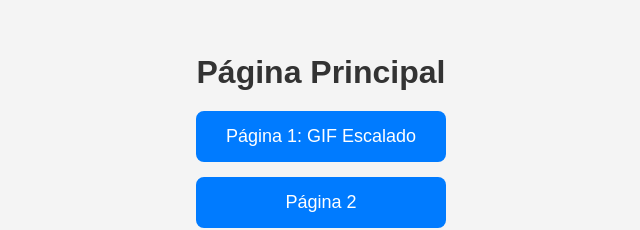
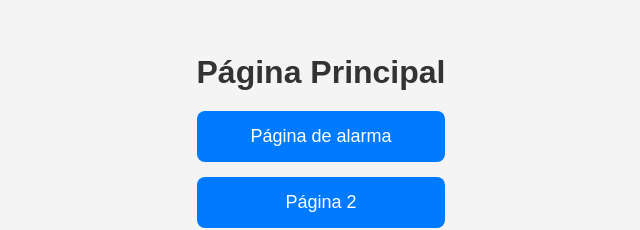
Before and after one commit to erick949/Alarma, a plain HTML site: page index.html in a window 1280 px wide. Shown: the part 193-423 px from the top of the page, without its empty margins (319-959 px from the left). Drawn offline with Linux system fonts and the light colour scheme.

Commit message:
Update index.html
cambiar nombre de boton 1

```diff
--- a/index.html
+++ b/index.html
@@ -60,7 +60,7 @@
         <h1>Página Principal</h1>
         <div class="buttons">
             <!-- Botones que redirigen a otras páginas -->
-            <button onclick="location.href='mostrar_alarma.html'">Página 1: GIF Escalado</button>
+            <button onclick="location.href='mostrar_alarma.html'">Página de alarma</button>
             <button onclick="location.href='pagina2.html'">Página 2</button>
             <button onclick="location.href='pagina3.html'">Página 3</button>
             <button onclick="location.href='pagina4.html'">Página 4</button>
```
